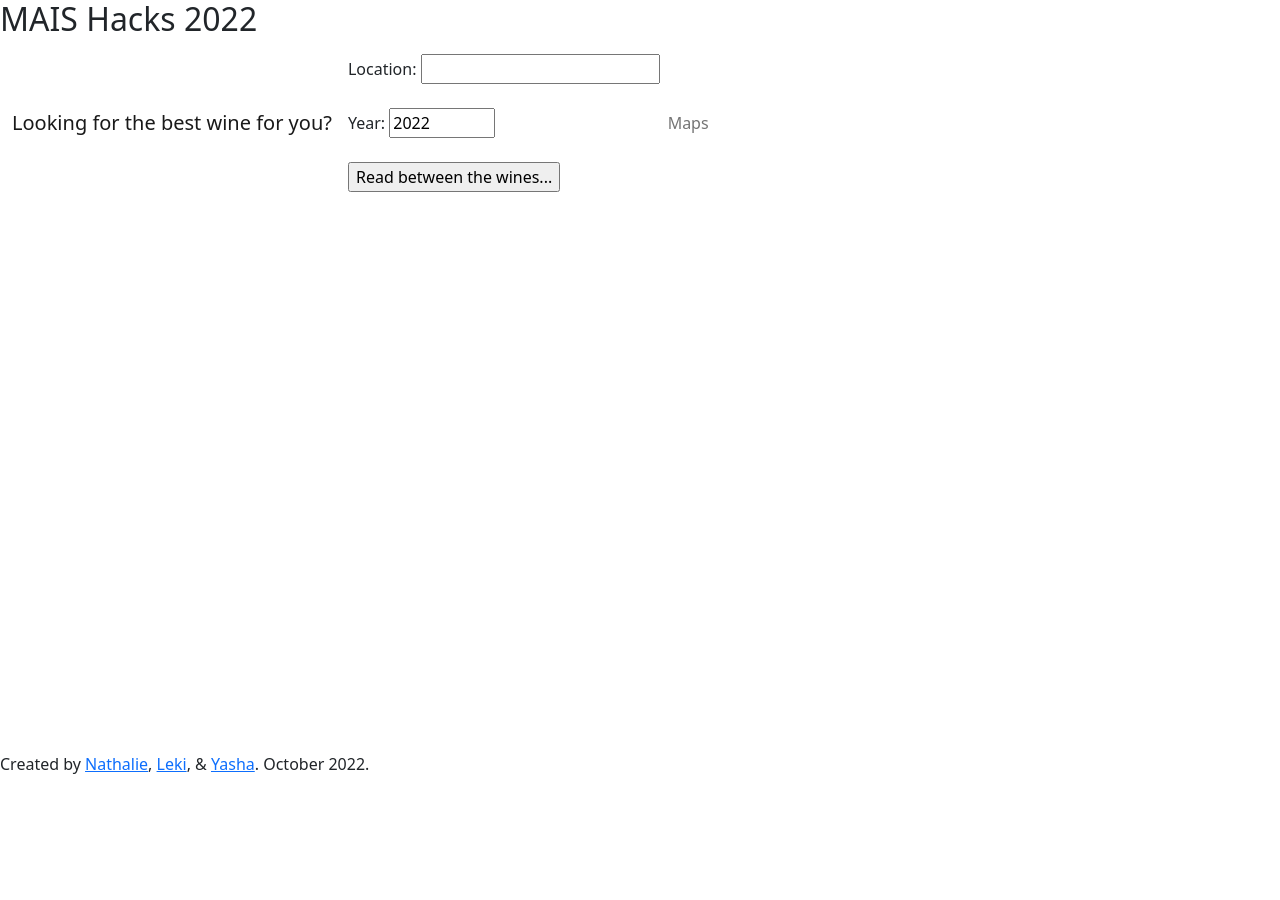
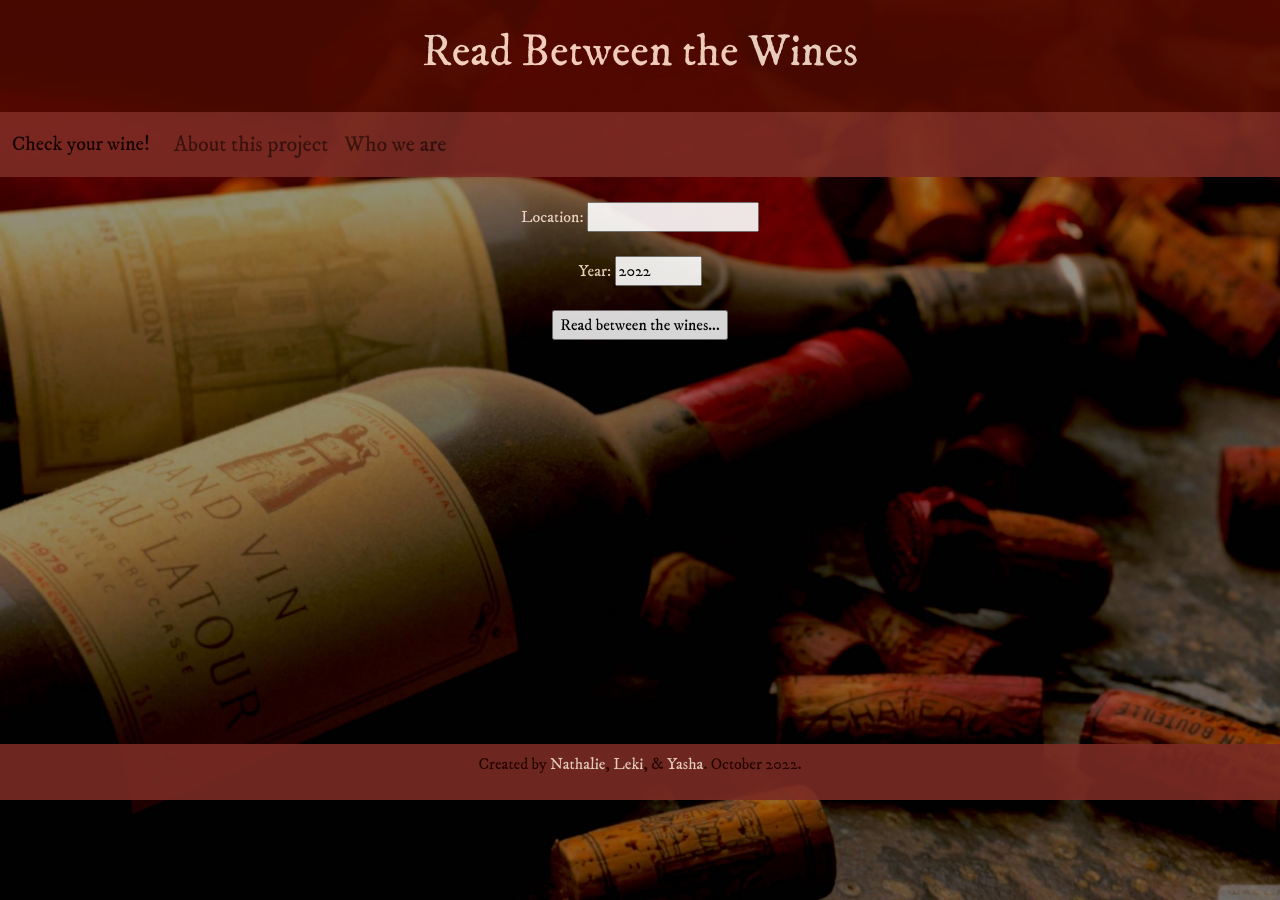
Before and after one commit to nredick/read-between-the-wines, a Flask app: page / in a window 1280 px wide. Before the commit the page ends 774 px from the top, so only its background shows below. Run offline with Flask 2, Linux system fonts and the light colour scheme; parts of the project's set-up code (start-up, migrations or seed data) failed here and were passed over.

Commit message:
finished website css

```diff
--- a/backend/app.py
+++ b/backend/app.py
@@ -1,23 +1,43 @@
-import flask
+# ---
+# jupyter:
+#   jupytext:
+#     cell_metadata_filter: -all
+#     custom_cell_magics: kql
+#     text_representation:
+#       extension: .py
+#       format_name: percent
+#       format_version: '1.3'
+#       jupytext_version: 1.11.2
+#   kernelspec:
+#     display_name: 'Python 3.10.7 (''venv_maishacks2022'': venv)'
+#     language: python
+#     name: python3
+# ---
+
+# %%
+from flask import Flask, redirect, url_for, request, render_template, Response, jsonify, redirect
 import model
 import encoder
 import year_detector
 
 
-app = flask.Flask(__name__)
+# %%
+app = Flask(__name__, template_folder='templates')
 _model = model.Model("../models/wine_model.pkl")
 _encoder = encoder.Encoder()
 detector = year_detector.YearDetector()
 
 
-@app.route('/')
-def base():
-    return flask.render_template('main.html')
+# %%
+@app.route('/', methods=["GET"])
+def main():
+    return render_template('main.html')
 
 
+# %%
 @app.route('/wine', methods=["GET"])
 def wine():
-    year, location = flask.request.args.get('year'), flask.request.args.get('location')
+    year, location = request.args.get('year'), request.args.get('location')
     if year is None or location is None:
         return 'Missing parameters', 400
     try:
@@ -26,19 +46,30 @@ def wine():
         return "Geoprocessing failed, ensure your location exists and isn't in the water!", 400
     result = _model.run(data_frame)
     response = {'text': result}
-    return flask.jsonify(response)
+    return jsonify(response)
 
 
+# %%
 @app.route('/wine_year_by_image', methods=["GET"])
 def wine_year_by_image():
-    input_json = flask.request.get_json(force=True)
+    input_json = request.get_json(force=True)
     image = input_json['image']
     year = detector.detect(image)
     return year
 
+@app.route('/about', methods=['GET'])
+def about():
+    return render_template('about.html')
 
-def run():
-    app.run(host='0.0.0.0', port=8888, ssl_context='adhoc')
+@app.route('/team', methods=['GET'])
+def team():
+    return render_template('team.html')
 
 
+# %%
+def run():
+    app.run(host='0.0.0.0', port=8888)
+
+
+# %%
 run()
--- a/backend/encoder.py
+++ b/backend/encoder.py
@@ -35,6 +35,9 @@ class Encoder:
         data, header = self._formulate_data(func_collection, location)
         data, header = self._construct_features(data, header)
         data_frame = self._convert_to_data_frame(data, header)
+
+        data_frame.insert(0, 'lon', lon)
+        data_frame.insert(0, 'lat', lat)
 
         return data_frame
 
--- /dev/null
+++ b/backend/static/style.css
@@ -0,0 +1,94 @@
+@import url('https://fonts.googleapis.com/css2?family=IM+Fell+DW+Pica&display=swap');
+
+:root {
+    --accent: #7B2C24;
+    --header: #4E0901;
+    --background: #FFE2D1;
+    --text: #FFE2D1;
+    --text-dark: #280501;
+  }
+
+header {
+    font-family: 'IM Fell DW Pica', serif;
+    font-size: 60px;
+    background: var(--header);
+}
+
+.head {
+    background: var(--header);
+}
+
+header h2 {
+    font-size: 45px;
+    padding: 25px;
+    text-align: center;
+    color: var(--text);
+}
+
+body {
+    color: var(--text);
+    font-family: 'IM Fell DW Pica', serif;
+    background: var(--background);
+    text-align: center;
+    justify-content: center;
+}
+
+
+body {
+    background-image: url("resources/wine.jpg");
+    opacity: 0.9;
+    background-size: cover;
+    min-height: 900px;
+}
+
+.navbar {
+    background: var(--accent);
+    font-size: 22px;
+}
+
+.navbar-brand a {
+    font-size: 22px;
+}
+
+.img-link {
+    padding: 25px;
+}
+
+
+.poetry {
+    font-size: 16px;
+    padding: 25px;
+}
+
+#footer {
+    color: var(--text-dark);
+    font-size: 16px;
+    text-align: center;
+    justify-content: center;
+}
+
+.navbar p a {
+    color: var(--text);
+    text-decoration: none;
+}
+
+.upload {
+    text-align: center;
+    padding: 25px;
+}
+
+.btn {
+    margin: 25px;
+    padding: 5px 5px 5px 5px;
+
+}
+
+.navbar a {
+    color: var(--text);
+}
+
+#url {
+    color: var(--text);
+    text-align: center;
+    width: 30%;
+}
--- /dev/null
+++ b/backend/templates/base.html
@@ -0,0 +1,53 @@
+<!DOCTYPE html>
+<html lang="en" dir="ltr">
+    <head>
+        <meta charset="utf-8">
+        <title>MAIS Hacks 2022</title>
+        <meta name="viewport" content="width=device-width, initial-scale=1"/>
+        <meta http-equiv="X-UA-Compatible" content="IE=edge"/>
+        <link href="https://cdn.jsdelivr.net/npm/bootstrap@5.1.1/dist/css/bootstrap.min.css" rel="stylesheet" integrity="sha384-F3w7mX95PdgyTmZZMECAngseQB83DfGTowi0iMjiWaeVhAn4FJkqJByhZMI3AhiU" crossorigin="anonymous">
+        <link rel="stylesheet" href="{{ url_for('static', filename='style.css') }}">
+    </head>
+    <body>
+        <div class="head">
+            <header>
+                <h2>Read Between the Wines</h2>
+            </header>
+
+            <nav class="navbar navbar-expand-lg navbar-light">
+                <div class="container-fluid">
+                    <a class="navbar-brand" href="{{ url_for('main') }}">
+                        <!-- <img src="" alt="" width="30" height="24" class="d-inline-block align-text-top">  insert picture link HOW -->
+                        Check your wine!
+                    </a>
+                    <button class="navbar-toggler" type="button" data-bs-toggle="collapse" data-bs-target="#navbarNav" aria-controls="navbarNav" aria-expanded="false" aria-label="Toggle navigation">
+                    <span class="navbar-toggler-icon"></span>
+                    </button>
+                    <div class="collapse navbar-collapse" id="navbarNav">
+                        <ul class="navbar-nav">
+                        <li class="nav-item">
+                            <a class="nav-link" aria-current="page" href="{{ url_for('about') }}">About this project</a>
+                        </li>
+                        <li class="nav-item">
+                            <a class="nav-link" href="{{ url_for('team') }}">Who we are</a>
+                        </li>
+                        </ul>
+                  </div>
+                </div>
+            </nav>
+        </div>
+
+        {% block content %}{% endblock %}
+
+        <nav id="footer" class="navbar fixed-bottom navbar-expand-sm">
+            <p>
+                Created by
+                <a href="https://github.com/nredick" target="_blank" rel="noopener noreferrer">Nathalie</a>,
+                <a href="https://github.com/LekiYak" target="_blank" rel="noopener noreferrer">Leki</a>, &
+                <a href="https://github.com/Jashani" target="_blank" rel="noopener noreferrer">Yasha</a>. October 2022.
+            </p>
+        </nav>
+
+    <script src="https://cdn.jsdelivr.net/npm/bootstrap@5.1.1/dist/js/bootstrap.bundle.min.js" integrity="sha384-/bQdsTh/da6pkI1MST/rWKFNjaCP5gBSY4sEBT38Q/9RBh9AH40zEOg7Hlq2THRZ" crossorigin="anonymous"></script>
+    </body>
+</html>
--- a/backend/templates/main.html
+++ b/backend/templates/main.html
@@ -1,24 +1,9 @@
-<!DOCTYPE html>
-<html lang="en" dir="ltr">
-<head>
-    <meta charset="utf-8">
-    <title>MAIS Hacks 2022</title>
-    <meta name="viewport" content="width=device-width, initial-scale=1"/>
-    <meta http-equiv="X-UA-Compatible" content="IE=edge"/>
-    <link href="https://cdn.jsdelivr.net/npm/bootstrap@5.1.1/dist/css/bootstrap.min.css" rel="stylesheet" integrity="sha384-F3w7mX95PdgyTmZZMECAngseQB83DfGTowi0iMjiWaeVhAn4FJkqJByhZMI3AhiU" crossorigin="anonymous">
-</head>
-<body>
-<div class="head">
-    <header>
-        <h2>MAIS Hacks 2022</h2>
-    </header>
+{% extends "base.html" %} {% block content %}
 
-    <nav class="navbar navbar-expand-lg navbar-light">
-        <div class="container-fluid">
-            <a class="navbar-brand" href="{{ url_for('wine') }}">
-                Looking for the best wine for you?
-            </a>
-            <form action="api/wine">
+
+<div>
+    <div class="upload">
+        <form action="/wine">
             <label for="location">Location:</label>
             <input type="text" id="location" name="location"><br><br>
             <label for="year">Year:</label>
@@ -28,28 +13,13 @@
         <button class="navbar-toggler" type="button" data-bs-toggle="collapse" data-bs-target="#navbarNav" aria-controls="navbarNav" aria-expanded="false" aria-label="Toggle navigation">
             <span class="navbar-toggler-icon"></span>
         </button>
-            <div class="collapse navbar-collapse" id="navbarNav">
-                <ul class="navbar-nav">
-                    <li class="nav-item">
-                        <a class="nav-link" aria-current="page" href="{{ url_for('wine') }}">Maps</a>
-                    </li>
-                </ul>
-            </div>
-        </div>
-    </nav>
+        </form>
     </div>
 
-{% block content %}{% endblock %}
+    <!-- <div class="container">
+        <p id="poetry" class="poetry row">{{ tags }}</p>
+        <p id="poem" class="poetry row">{{ poem }}</p>
+    </div> -->
+</div>
 
-<nav id="footer" class="navbar fixed-bottom navbar-expand-sm">
-    <p>
-        Created by
-        <a href="https://github.com/nredick" target="_blank" rel="noopener noreferrer">Nathalie</a>,
-        <a href="https://github.com/LekiYak" target="_blank" rel="noopener noreferrer">Leki</a>, &
-        <a href="https://github.com/Jashani" target="_blank" rel="noopener noreferrer">Yasha</a>. October 2022.
-    </p>
-</nav>
-
-<script src="https://cdn.jsdelivr.net/npm/bootstrap@5.1.1/dist/js/bootstrap.bundle.min.js" integrity="sha384-/bQdsTh/da6pkI1MST/rWKFNjaCP5gBSY4sEBT38Q/9RBh9AH40zEOg7Hlq2THRZ" crossorigin="anonymous"></script>
-</body>
-</html>
+{% endblock %}
```
Also changed, not shown: backend/key.json (added, +12 -0 lines), backend/static/carousel.css (added, +97 -0 lines), backend/static/heroes.css (added, +11 -0 lines), backend/static/product.css (added, +81 -0 lines), backend/templates/about.html (added, +74 -0 lines), backend/templates/team.html (added, +88 -0 lines), backend/templates/tmp.html (added, +55 -0 lines), backend/static/resources/leki.jpg (added), backend/static/resources/nathalie.jpg (added), backend/static/resources/wine.jpg (added), backend/static/resources/yasha.jpg (added). Lines whose indentation alone changed are shown as unchanged.
